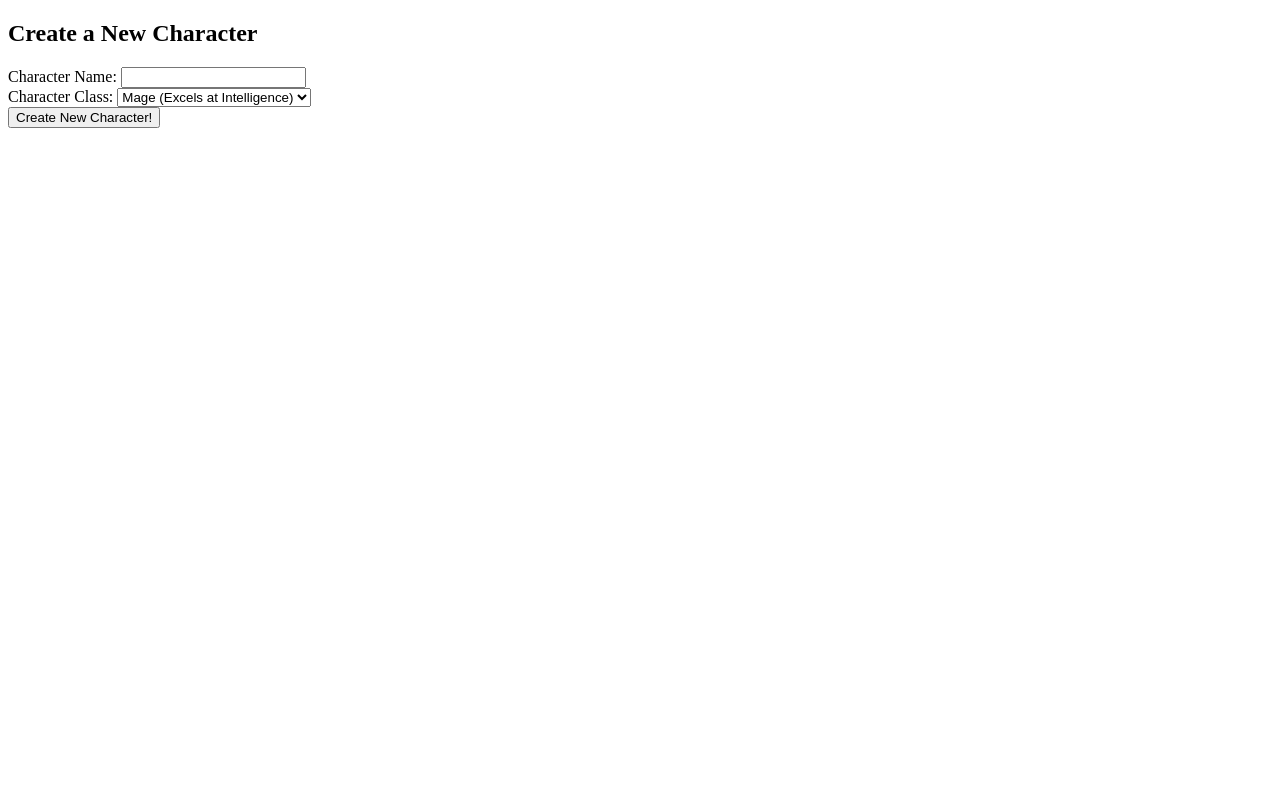
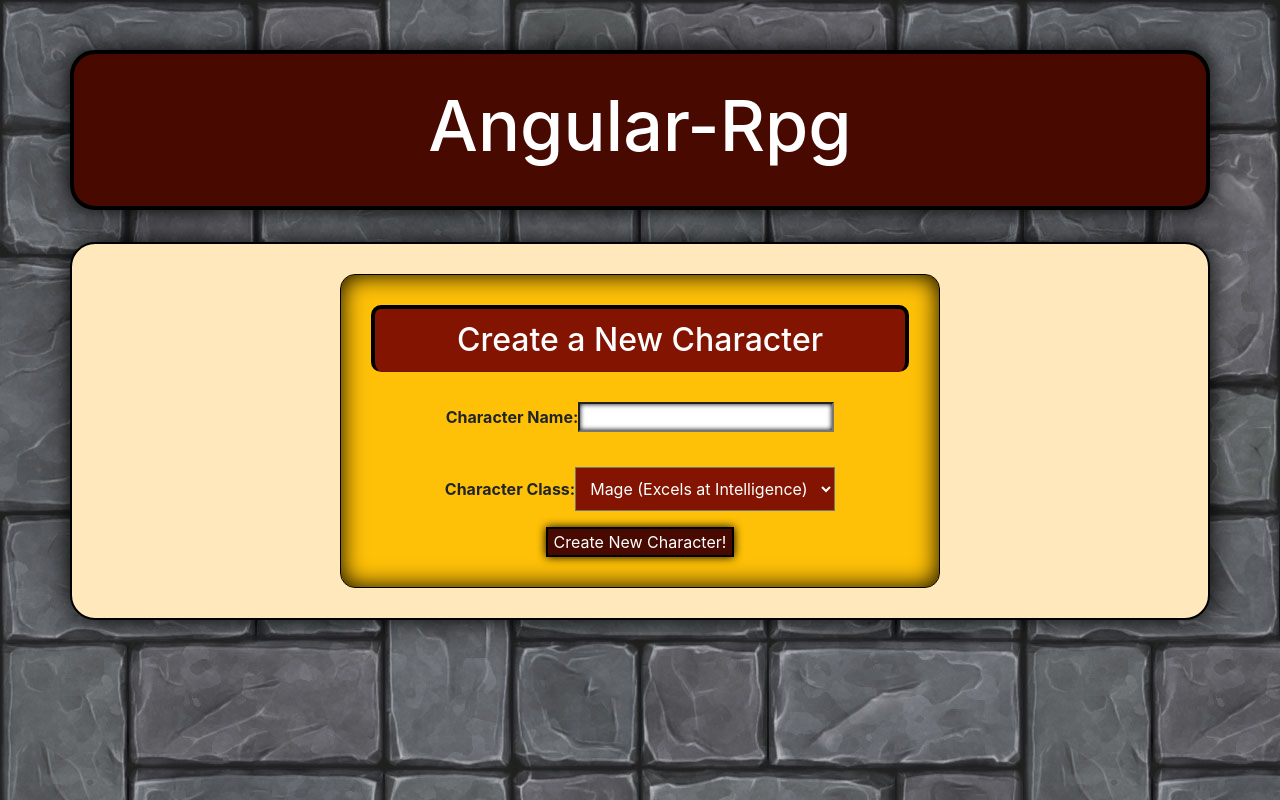
Before and after one commit to jlardani93/enhanced-angular-rpg, an Angular app: page / in a window 1280 px wide. Built offline with nearby package versions, Linux system fonts and the light colour scheme.

Commit message:
starts styling.

```diff
--- a/package.json
+++ b/package.json
@@ -20,7 +20,7 @@
     "@angular/platform-browser": "^4.0.0",
     "@angular/platform-browser-dynamic": "^4.0.0",
     "@angular/router": "^4.0.0",
-    "bootstrap": "^4.0.0",
+    "bootstrap": "^4.0.0-alpha.6",
     "core-js": "^2.4.1",
     "rxjs": "^5.1.0",
     "zone.js": "^0.8.4"
--- a/src/app/app.component.css
+++ b/src/app/app.component.css
@@ -0,0 +1,4 @@
+app-character-display {
+  justify-content: center;
+  align-items: center;
+}
--- a/src/app/app.component.html
+++ b/src/app/app.component.html
@@ -1,8 +1,8 @@
 
-<div (keydown)="onKeyDown($event)">
-  <app-character-create [currentCharacter]="currentCharacter" (sendUpCurrentCharacter)="setCurrentCharacter($event)" *ngIf="!currentCharacter"></app-character-create>
+<div class="row justify-content-center" (keydown)="onKeyDown($event)">
+  <app-character-create class="col-md-12 text-center" [currentCharacter]="currentCharacter" (sendUpCurrentCharacter)="setCurrentCharacter($event)" *ngIf="!currentCharacter"></app-character-create>
 
-  <app-character-display [childCurrentCharacter]="currentCharacter" *ngIf="currentCharacter"></app-character-display>
+  <app-character-display class="col-md-12"[childCurrentCharacter]="currentCharacter" *ngIf="currentCharacter"></app-character-display>
 
   <app-game-board [currentCharacter]="currentCharacter" [childGameBoard]="masterGameBoard" [isPlaying]="isPlaying" *ngIf="masterGameBoard.board.length>0 && !isFighting"></app-game-board>
 
--- a/src/app/character-create/character-create.component.css
+++ b/src/app/character-create/character-create.component.css
@@ -0,0 +1,5 @@
+.row, .col-md-12 {
+  display: flex;
+  align-content: center;
+  justify-content: middle;
+}
--- a/src/app/character-create/character-create.component.html
+++ b/src/app/character-create/character-create.component.html
@@ -1,11 +1,11 @@
-<div *ngIf="!currentCharacter">
-  <h2>Create a New Character</h2>
+<div *ngIf="!currentCharacter" class="card bg-warning" style="width: 600px">
+  <h2 class="card-header">Create a New Character</h2>
   <form>
-    <div>
+    <div class="form-group">
       <label>Character Name: </label>
-      <input #newName type="text" name="newName">
+      <input #newName type="text" name="newName" required>
     </div>
-    <div>
+    <div class="form-group card-block">
       <label>Character Class: </label>
       <select #lmao>
         <option value='mage'>Mage (Excels at Intelligence)</option>
--- a/src/app/character-display/character-display.component.css
+++ b/src/app/character-display/character-display.component.css
@@ -2,3 +2,19 @@
   height: 100px;
   width: 100px;
 }
+
+.row{
+  box-shadow: 0 0 0 black;
+  border: none;
+  margin: 0 !important;
+  padding: 10px !important;
+}
+
+.statsRow .col-md12, .statsRow .col-md-6 {
+  margin: none !important;
+  padding: none !important;
+}
+
+.statsRow p {
+  margin: 0px;
+}
--- a/src/app/character-display/character-display.component.html
+++ b/src/app/character-display/character-display.component.html
@@ -1,16 +1,27 @@
-<div>
+<div class="row">
+  <div class="col-md-3">
+  </div>
+  <div class="col-md-6">
+    <div class="row statsRow">
+      <div class="col-md-12" style="text-align: center">
         <h3>{{childCurrentCharacter.name}}</h3>
         <h4>Class: {{childCurrentCharacter.characterClass}}</h4>
-  <ul>
-    <li>Level: {{childCurrentCharacter.level}}</li>
-    <li>Experience: {{childCurrentCharacter.experience}} / {{childCurrentCharacter.experienceToNext}}</li>
-    <li>Current Health: {{childCurrentCharacter.health}} / {{childCurrentCharacter.maxHealth}}</li>
-    <li>Current Mana: {{childCurrentCharacter.mana}} / {{childCurrentCharacter.maxMana}}</li>
-    <li>Strength: {{childCurrentCharacter.strength}}</li>
-    <li>Defense: {{childCurrentCharacter.defense}}</li>
-    <li>Intelligence: {{childCurrentCharacter.intelligence}}</li>
-    <li>Dexterity: {{childCurrentCharacter.dexterity}}</li>
-  </ul>
+        <p>Level: {{childCurrentCharacter.level}}</p>
+        <p>Health: {{childCurrentCharacter.health}} / {{childCurrentCharacter.maxHealth}}</p>
+        <p>Mana: {{childCurrentCharacter.mana}} / {{childCurrentCharacter.maxMana}}<p>
+        <p>Experience: {{childCurrentCharacter.experience}} / {{childCurrentCharacter.experienceToNext}}</p>
+      </div>
+    </div>
+    <div class="row statsRow">
+      <div class="col-md-6" style="text-align: center">
+        <p>Strength: {{childCurrentCharacter.strength}}</p>
+        <p>Defense: {{childCurrentCharacter.defense}}</p>
+      </div>
+      <div class="col-md-6" style="text-align: center">
+        <p>Intelligence: {{childCurrentCharacter.intelligence}}</p>
+        <p>Dexterity: {{childCurrentCharacter.dexterity}}</p>
+      </div>
+    </div>
     <ul>
       <li *ngFor="let currentItem of childCurrentCharacter.items; let i = index">
         <h4>{{currentItem.name}}</h4>
@@ -18,3 +29,6 @@
       </li>
     </ul>
   </div>
+  <div class="col-md-3">
+  </div>
+</div>
--- a/src/index.html
+++ b/src/index.html
@@ -9,6 +9,15 @@
   <link rel="icon" type="image/x-icon" href="favicon.ico">
 </head>
 <body>
-  <app-root>Loading...</app-root>
+  <div class="container jumbotron">
+    <div class="row">
+      <div class="col-md-12">
+        <h1>Angular-Rpg</h1>
+      </div>
+    </div>
+  </div>
+
+ <app-root class="container">Loading...</app-root>
+
 </body>
 </html>
--- a/src/styles.css
+++ b/src/styles.css
@@ -1 +1,89 @@
-/* You can add global styles to this file, and also import other style files */
+body {
+  background-image: url('./assets/img/background.jpg');
+  padding: 50px;
+}
+
+app-root {
+  display: block;
+  margin-left: auto;
+  margin-right: auto;
+}
+
+
+input {
+  box-shadow: 0 0 5px black inset;
+}
+
+button {
+  border: 2px solid black;
+  background-color: #470900;
+  box-shadow: 0 0 10px black;
+  color: white;
+  cursor: pointer;
+}
+
+label {
+  font-weight: bold;
+}
+
+select {
+  color: white;
+  background-color: #821401;
+  padding: 10px !important;
+}
+
+button:hover {
+  box-shadow: 0 0 5px black;
+}
+
+.jumbotron {
+  text-align: center;
+  padding: 30px !important;
+  border-radius: 25px !important;
+  border: 4px solid black;
+  background-color: #470900 !important;
+  box-shadow: 0 0 25px black;
+}
+
+.jumbotron .row {
+  background-color: inherit;
+  box-shadow: 0 0 0 black;
+  margin: 0px;
+  padding: 0px;
+  border: 0px;
+}
+
+.jumbotron h1 {
+  font-size: 70px;
+  color: white;
+}
+
+.row {
+  background-color: #ffe8bc;
+  margin: 30px;
+  padding: 30px;
+  border: 2px solid black;
+  border-radius: 25px;
+  box-shadow: 0 0 25px black;
+}
+
+.card {
+  display: block;
+  margin-left: auto;
+  margin-right: auto;
+  border-radius: 15px !important;
+  border: 1px solid black !important;
+  box-shadow: 0 0 25px black inset;
+  padding: 30px;
+}
+
+.card .form-group {
+  margin-top: 30px;
+}
+
+.card-header {
+  border: 4px solid black;
+  background-color: #821401 !important;
+  border-radius: 10px !important;
+  color: white;
+}
```
Also changed, not shown: .angular-cli.json, src/assets/img/background.jpg (added), 1 other file (tests, documents, lock files or other folders). Lines whose indentation alone changed are shown as unchanged.
